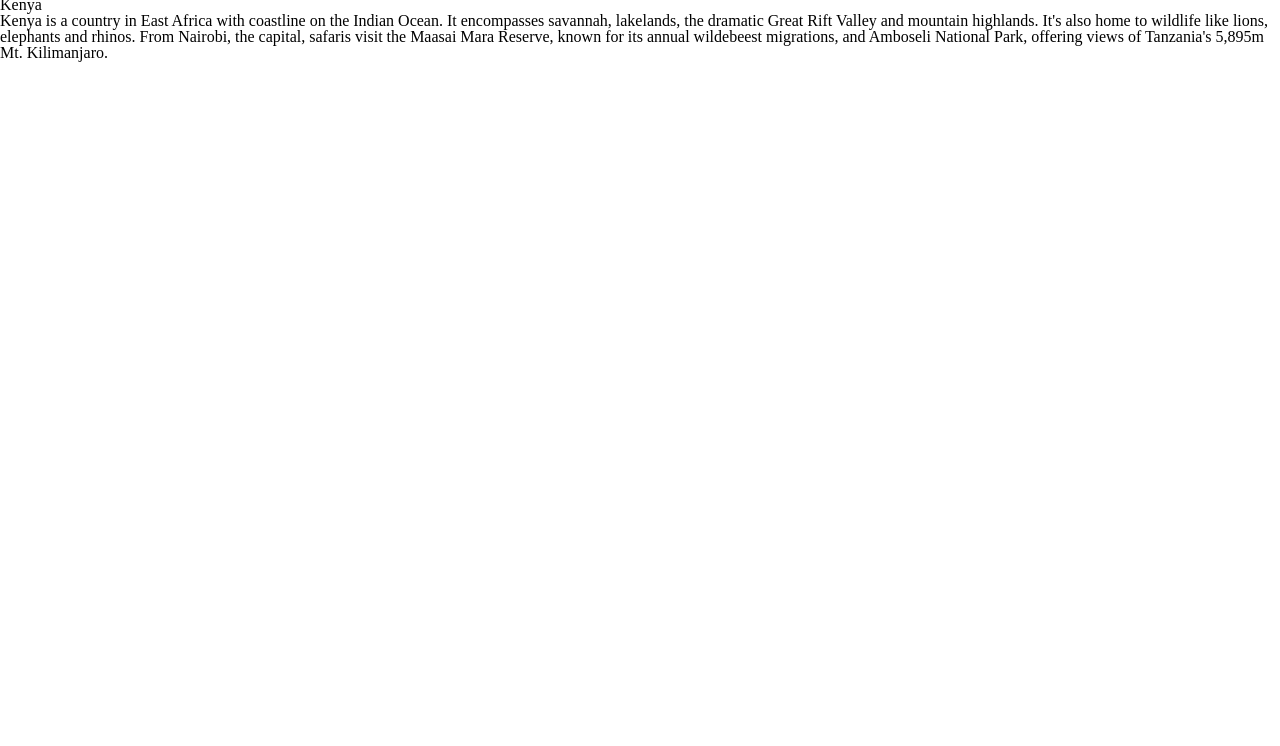
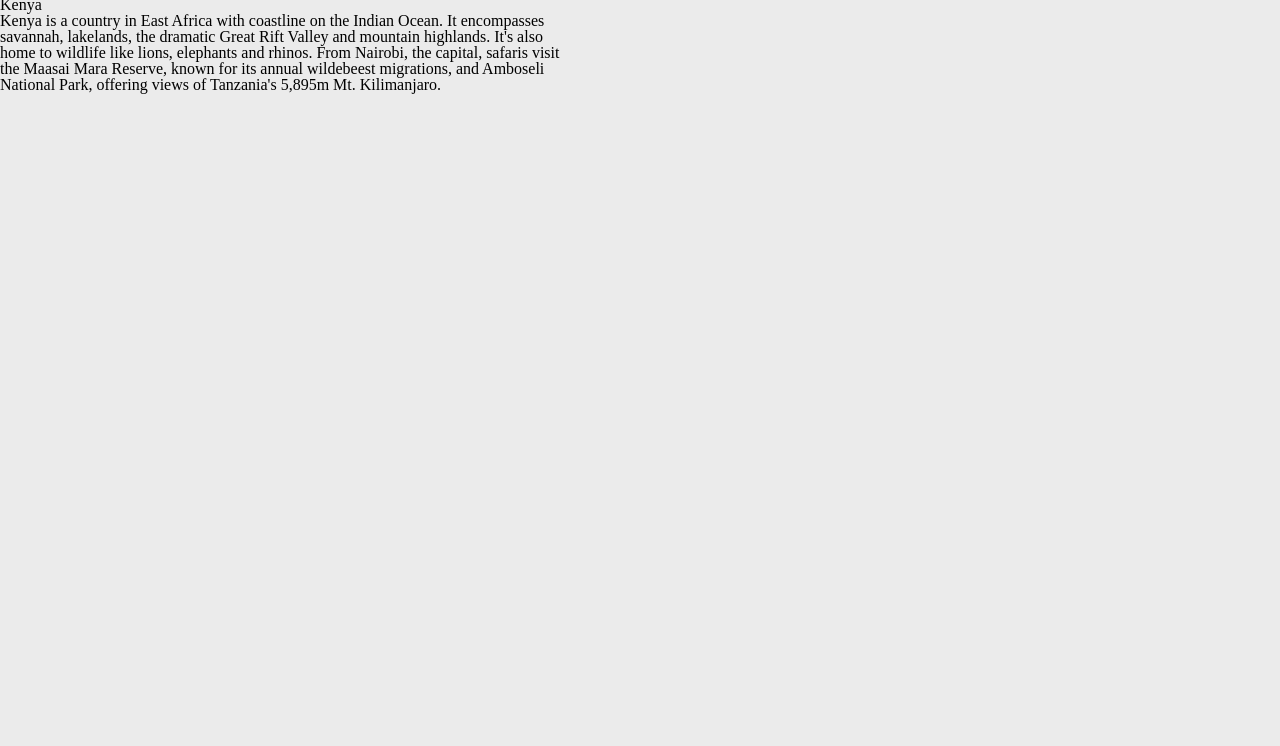
Before and after one commit to benessilfie/Kenya-LP-Clone-Build, a plain HTML site: page index.html in a window 1280 px wide. Shown: the part 54-800 px from the top of the page. Drawn offline with nearby package versions, Linux system fonts and the light colour scheme.

Commit message:
commit to main

```diff
--- a/CSS/main.scss
+++ b/CSS/main.scss
@@ -0,0 +1,14 @@
+.wrapper {
+    width: 100%;
+    height: 100vh;
+    background-color: #ebebeb;
+    display: flex;
+    position: relative;
+    overflow: hidden;
+}
+
+.left-pane {
+    width: 45%;
+    height: inherit;
+    overflow: hidden;
+}
```
Also changed, not shown: CSS/main.css, 1 other file.
